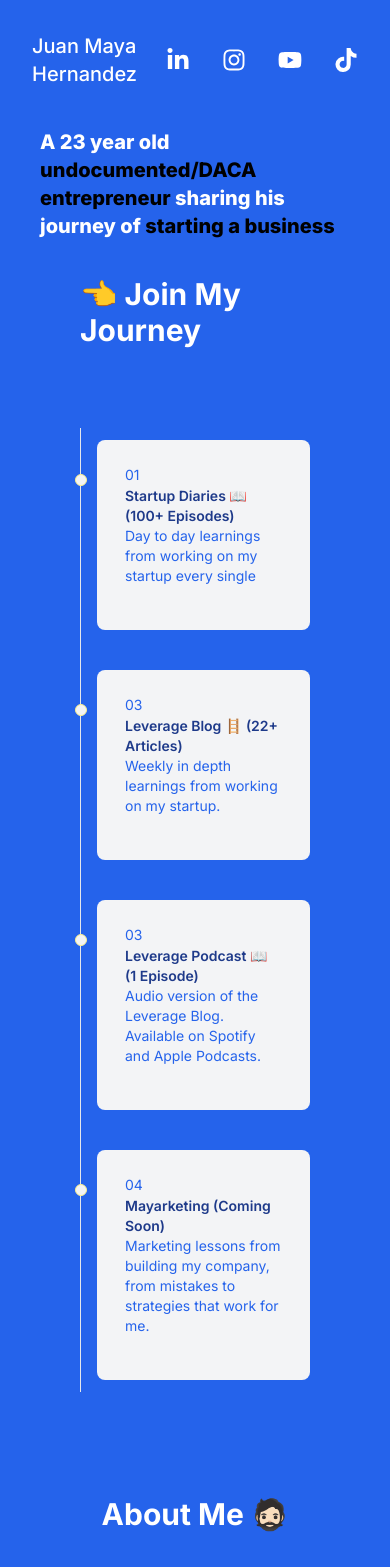
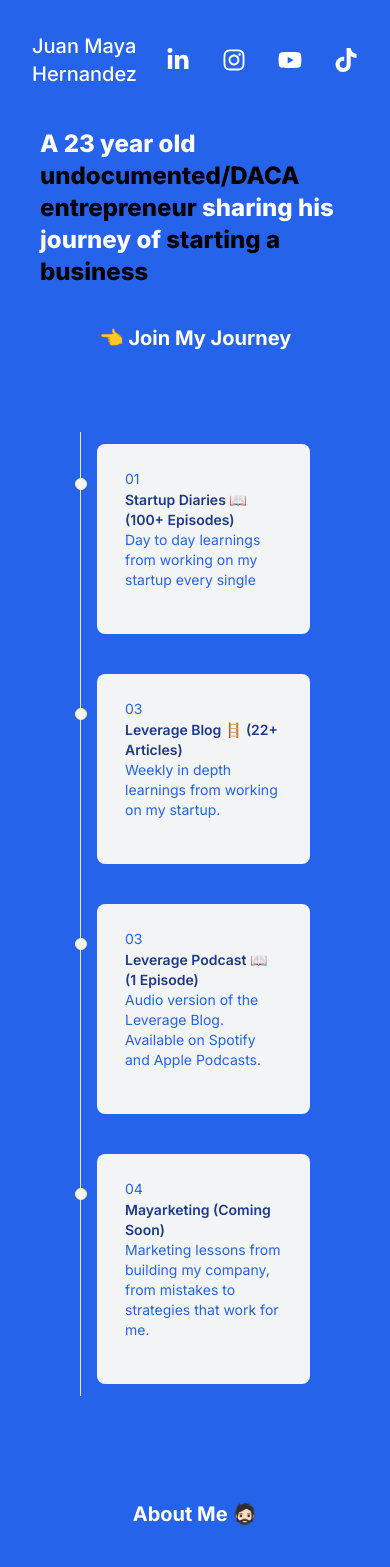
Before and after one commit to giomhern/jmh, a Next.js app: page / in a window 390 px wide. Shown: the top 1567 px of the page. Built offline with nearby package versions, Linux system fonts and the light colour scheme.

Commit message:
More mobile changes

```diff
--- a/app/page.tsx
+++ b/app/page.tsx
@@ -8,7 +8,7 @@ import 'swiper/swiper-bundle.css';
 
 
 const jumbo = <section className='flex md:px-20 md:py-10 px-10 py-2 justify-start font-extrabold'>
-    <p className='text-xl break-words md:text-7xl break-words'>A 23 year old <span className='text-black'>undocumented/DACA  entrepreneur </span>sharing his journey of <span className='text-black'>starting  a business</span></p>
+    <p className='text-2xl break-words md:text-7xl'>A 23 year old <span className='text-black'>undocumented/DACA  entrepreneur </span>sharing his journey of <span className='text-black'>starting  a business</span></p>
 </section>
 
 const bizSection = <div className='md:grid md:grid-cols-2 flex flex-col-reverse justify-center items-center p-7 px-20'>
@@ -33,12 +33,12 @@ const bizSection = <div className='md:grid md:grid-cols-2 flex flex-col-reverse
             <p className="font-normal md:text-lg text-sm">Launch of the service side and launch of entrepreneurship course on August 13.</p>
         </li>
     </ol>
-    <h2 className='py-2 md:py-10 md:px-20 px-5 capitalize font-bold text-3xl md:text-6xl'>My Business journey</h2>
+    <h2 className='py-2 md:py-10 md:px-20 px-5 capitalize font-bold text-xl md:text-6xl'>My Business journey</h2>
 </div>;
 
 
 const about = <div className='md:grid md:grid-cols-2 flex flex-col justify-center items-center p-7 md:px-20'>
-    <h2 className='flex items-center py-2 md:py-10 capitalize font-bold text-3xl md:text-6xl'>About Me 🧔🏻</h2>
+    <h2 className='flex items-center py-2 md:py-10 capitalize font-bold text-xl md:text-6xl'>About Me 🧔🏻</h2>
     <div className='p-7 md:text-xl text-md'>
         <p className='pb-5'>Despite facing numerous challenges as an undocumented/DACA immigrant, including epilepsy and a move to the United States at a young age, I have excelled in my studies and career. I started my first business at age 19 and I scaled it to generate $8,000 in earnings to finance my studies at UCLA.</p>
         <p>I have also participated in numerous startup accelerator programs including:</p>
@@ -56,7 +56,7 @@ const about = <div className='md:grid md:grid-cols-2 flex flex-col justify-cente
 
 
 const impactSection = <div className='px-7'>
-    <h2 className='flex justify-center items-center capitalize font-bold text-3xl md:text-6xl pb-10'>my impact in numbers</h2>
+    <h2 className='flex justify-center items-center capitalize font-bold text-xl md:text-6xl pb-10'>my impact in numbers</h2>
     <div className='md:px-20  px-8 flex flex-col md:grid md:grid-cols-3 md:gap-7'>
         {card(<a href='#'><svg className="hover:fill-blue-300 fill-white h-8 w-8 md:h-10 md:w-10" xmlns="http://www.w3.org/2000/svg" height="3em" viewBox="0 0 448 512"><path d="M448,209.91a210.06,210.06,0,0,1-122.77-39.25V349.38A162.55,162.55,0,1,1,185,188.31V278.2a74.62,74.62,0,1,0,52.23,71.18V0l88,0a121.18,121.18,0,0,0,1.86,22.17h0A122.18,122.18,0,0,0,381,102.39a121.43,121.43,0,0,0,67,20.14Z" /></svg></a>, 'Tiktok', '4M+ Views', '18K+ Followers')}
         {card(<a href='#'><svg className="hover:fill-blue-300 fill-white h-8 w-8 md:h-10 md:w-10" xmlns="http://www.w3.org/2000/svg" height="3em" viewBox="0 0 576 512"><path d="M549.655 124.083c-6.281-23.65-24.787-42.276-48.284-48.597C458.781 64 288 64 288 64S117.22 64 74.629 75.486c-23.497 6.322-42.003 24.947-48.284 48.597-11.412 42.867-11.412 132.305-11.412 132.305s0 89.438 11.412 132.305c6.281 23.65 24.787 41.5 48.284 47.821C117.22 448 288 448 288 448s170.78 0 213.371-11.486c23.497-6.321 42.003-24.171 48.284-47.821 11.412-42.867 11.412-132.305 11.412-132.305s0-89.438-11.412-132.305zm-317.51 213.508V175.185l142.739 81.205-142.739 81.201z" /></svg></a>, 'Youtube', '200K+ Views', '1.6K+ Followers')}
@@ -77,8 +77,8 @@ function card(tag: string | number | boolean | JSX.Element | Iterable<ReactNode>
             {tag}
         </div>
         <div className='flex gap-10 pt-5 justify-center items-center'>
-            <p className='md:text-2xl text-lg font-md'>{views}</p>
-            <p className='md:text-2xl text-lg font-md'>{followers}</p>
+            <p className='md:text-xl text-md font-md'>{views}</p>
+            <p className='md:text-xl text-md font-md'>{followers}</p>
         </div>
     </div>
 }
@@ -117,7 +117,7 @@ export default function Home() {
                     <p className="mb-4 font-normal md:text-lg text-sm">Marketing lessons from building my company, from mistakes to strategies that work for me.</p>
                 </li>
             </ol>
-            <h2 className='flex justify-center items-center capitalize font-bold text-3xl md:text-6xl pb-10'>👈 Join My Journey</h2>
+            <h2 className='flex justify-center items-center capitalize font-bold text-xl md:text-6xl pb-10'>👈 Join My Journey</h2>
         </div>
         {about}
         {bizSection}
```
